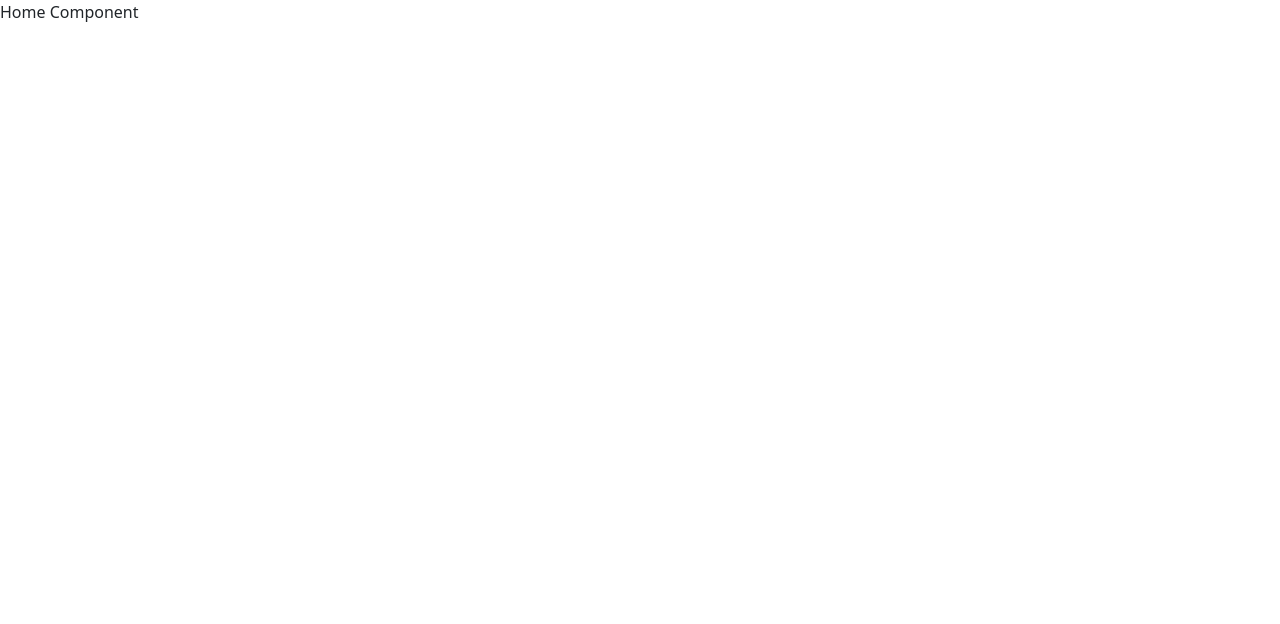
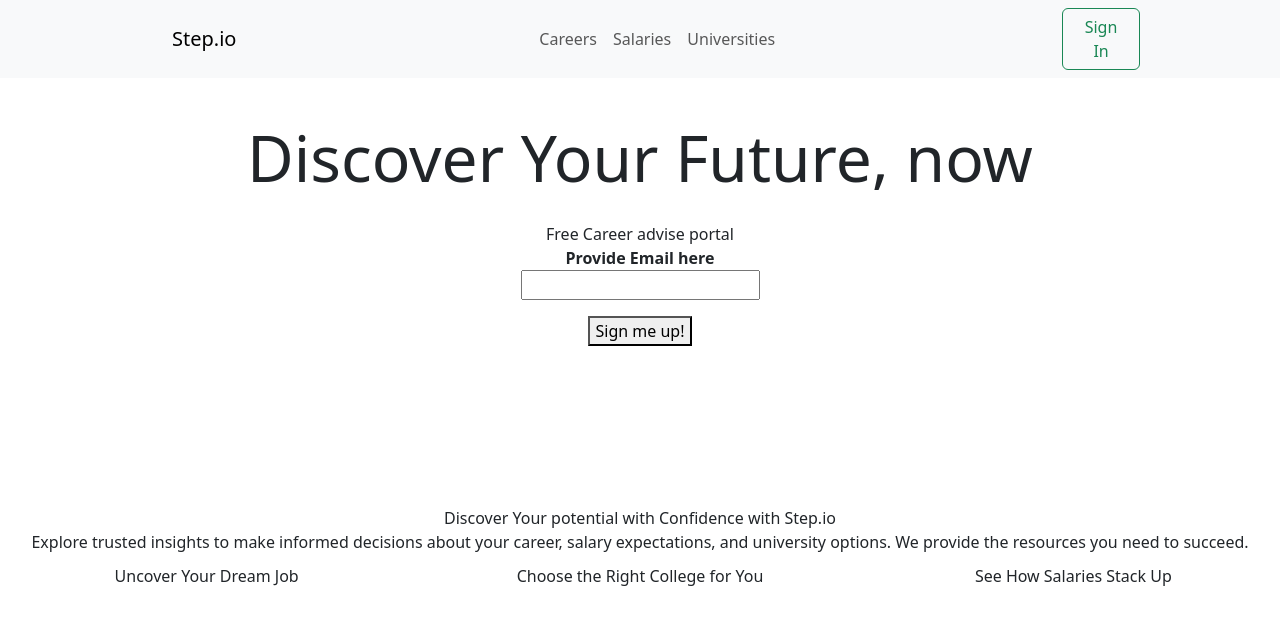
Before and after one commit to ronaldkwan93/final-assessment, a React (Vite) app in the folder client/: page /home in a window 1280 px wide. Shown: the top 624 px of the page. Built offline with nearby package versions, Linux system fonts and the light colour scheme.

Commit message:
created home page

```diff
--- a/client/package.json
+++ b/client/package.json
@@ -12,7 +12,9 @@
   "dependencies": {
     "axios": "^1.7.2",
     "bootstrap": "^5.3.3",
+    "mdb-react-ui-kit": "^8.0.0",
     "react": "^18.3.1",
+    "react-bootstrap": "^2.10.4",
     "react-dom": "^18.3.1",
     "react-router-dom": "^6.25.1"
   },
--- a/client/src/App.jsx
+++ b/client/src/App.jsx
@@ -1,26 +1,22 @@
-import 'bootstrap/dist/css/bootstrap.min.css'
-import Signup from './Signup'
-import Login from './Login'
-import Home from './Home'
-import { BrowserRouter, Routes, Route } from 'react-router-dom'
-
+import "bootstrap/dist/css/bootstrap.min.css";
+import Signup from "./pages/Signup";
+import Login from "./pages/Login";
+import Home from "./pages/Home";
+import { BrowserRouter, Routes, Route } from "react-router-dom";
 
 function App() {
-
-
   return (
     <div>
       <BrowserRouter>
         <Routes>
-          <Route path='/register' element={<Signup />} />
-          <Route path='/login' element={<Login />} />
-          <Route path='/home' element={<Home />} />
-
-
+          <Route path="/" element={<Home />} />
+          <Route path="/register" element={<Signup />} />
+          <Route path="/login" element={<Login />} />
+          <Route path="/home" element={<Home />} />
         </Routes>
       </BrowserRouter>
     </div>
-  )
+  );
 }
 
-export default App
+export default App;
--- a/client/src/Home.jsx
+++ /dev/null
@@ -1,11 +0,0 @@
-import React from 'react'
-
-const Home = () => {
-  return (
-    <div>
-      <div>Home Component</div>
-    </div>
-  )
-}
-
-export default Home
--- /dev/null
+++ b/client/src/components/Footer.jsx
@@ -0,0 +1,128 @@
+import React from 'react';
+import { MDBFooter, MDBContainer, MDBRow, MDBCol, MDBIcon } from 'mdb-react-ui-kit';
+
+
+const Footer = () => {
+  return (
+    <MDBFooter bgColor='light' className='text-center text-lg-start text-muted'>
+      <section className='d-flex justify-content-center justify-content-lg-between p-4 border-bottom'>
+        <div className='me-5 d-none d-lg-block'>
+          <span>Get connected with us on social networks:</span>
+        </div>
+
+        <div>
+          <a href='' className='me-4 text-reset'>
+            <MDBIcon color='secondary' fab icon='facebook-f' />
+          </a>
+          <a href='' className='me-4 text-reset'>
+            <MDBIcon color='secondary' fab icon='twitter' />
+          </a>
+          <a href='' className='me-4 text-reset'>
+            <MDBIcon color='secondary' fab icon='google' />
+          </a>
+          <a href='' className='me-4 text-reset'>
+            <MDBIcon color='secondary' fab icon='instagram' />
+          </a>
+          <a href='' className='me-4 text-reset'>
+            <MDBIcon color='secondary' fab icon='linkedin' />
+          </a>
+          <a href='' className='me-4 text-reset'>
+            <MDBIcon color='secondary' fab icon='github' />
+          </a>
+        </div>
+      </section>
+
+      <section className=''>
+        <MDBContainer className='text-center text-md-start mt-5'>
+          <MDBRow className='mt-3'>
+            <MDBCol md='3' lg='4' xl='3' className='mx-auto mb-4'>
+              <h6 className='text-uppercase fw-bold mb-4'>
+                <MDBIcon color='secondary' icon='gem' className='me-3' />
+                Company name
+              </h6>
+              <p>
+                Here you can use rows and columns to organize your footer content. Lorem ipsum dolor sit
+                amet, consectetur adipisicing elit.
+              </p>
+            </MDBCol>
+
+            <MDBCol md='2' lg='2' xl='2' className='mx-auto mb-4'>
+              <h6 className='text-uppercase fw-bold mb-4'>Products</h6>
+              <p>
+                <a href='#!' className='text-reset'>
+                  Angular
+                </a>
+              </p>
+              <p>
+                <a href='#!' className='text-reset'>
+                  React
+                </a>
+              </p>
+              <p>
+                <a href='#!' className='text-reset'>
+                  Vue
+                </a>
+              </p>
+              <p>
+                <a href='#!' className='text-reset'>
+                  Laravel
+                </a>
+              </p>
+            </MDBCol>
+
+            <MDBCol md='3' lg='2' xl='2' className='mx-auto mb-4'>
+              <h6 className='text-uppercase fw-bold mb-4'>Useful links</h6>
+              <p>
+                <a href='#!' className='text-reset'>
+                  Pricing
+                </a>
+              </p>
+              <p>
+                <a href='#!' className='text-reset'>
+                  Settings
+                </a>
+              </p>
+              <p>
+                <a href='#!' className='text-reset'>
+                  Orders
+                </a>
+              </p>
+              <p>
+                <a href='#!' className='text-reset'>
+                  Help
+                </a>
+              </p>
+            </MDBCol>
+
+            <MDBCol md='4' lg='3' xl='3' className='mx-auto mb-md-0 mb-4'>
+              <h6 className='text-uppercase fw-bold mb-4'>Contact</h6>
+              <p>
+                <MDBIcon color='secondary' icon='home' className='me-2' />
+                New York, NY 10012, US
+              </p>
+              <p>
+                <MDBIcon color='secondary' icon='envelope' className='me-3' />
+                info@example.com
+              </p>
+              <p>
+                <MDBIcon color='secondary' icon='phone' className='me-3' /> + 01 234 567 88
+              </p>
+              <p>
+                <MDBIcon color='secondary' icon='print' className='me-3' /> + 01 234 567 89
+              </p>
+            </MDBCol>
+          </MDBRow>
+        </MDBContainer>
+      </section>
+
+      <div className='text-center p-4' style={{ backgroundColor: 'rgba(0, 0, 0, 0.05)' }}>
+        © 2021 Copyright:
+        <a className='text-reset fw-bold' href='https://mdbootstrap.com/'>
+          MDBootstrap.com
+        </a>
+      </div>
+    </MDBFooter>
+  )
+}
+
+export default Footer
--- /dev/null
+++ b/client/src/components/Navbar.css
@@ -0,0 +1,13 @@
+.navbar .mx-auto {
+    width: 80%; /* Adjust width as needed */
+    display: flex;
+    justify-content: center;
+  }
+
+.NavTitle {
+    margin-left: 10rem;
+}
+
+.NavSignIn {
+    margin-right: 8rem;
+}
--- /dev/null
+++ b/client/src/components/Navbar.jsx
@@ -0,0 +1,44 @@
+import React from 'react'
+import Button from 'react-bootstrap/Button';
+import Container from 'react-bootstrap/Container';
+import Form from 'react-bootstrap/Form';
+import Nav from 'react-bootstrap/Nav';
+import Navbar from 'react-bootstrap/Navbar';
+import './Navbar.css'
+import { useNavigate } from 'react-router-dom';
+
+
+const NavbarHome = () => {
+    const navigate = useNavigate();
+    const handleClick = () => {
+        navigate('/login');
+      };
+  return (
+    <Navbar expand="lg" className="bg-body-tertiary navbar">
+      <Container fluid>
+        <Navbar.Brand href="#" className="NavTitle">Step.io</Navbar.Brand>
+        <Navbar.Toggle aria-controls="navbarScroll" />
+        <Navbar.Collapse id="navbarScroll">
+          <div className="mx-auto d-flex">
+            <Nav className="m-auto">
+              <Nav.Link href="#action1">Careers</Nav.Link>
+              <Nav.Link href="#action2">Salaries</Nav.Link>
+              <Nav.Link href="#action3">Universities</Nav.Link>
+            </Nav>
+          </div>
+          <Form className="d-flex">
+            {/* <Form.Control
+              type="search"
+              placeholder="Search"
+              className="me-2"
+              aria-label="Search"
+            /> */}
+          </Form>
+          <Button variant="outline-success" className='NavSignIn' onClick={handleClick}>Sign In</Button>
+        </Navbar.Collapse>
+      </Container>
+    </Navbar>
+  )
+}
+
+export default NavbarHome
--- /dev/null
+++ b/client/src/pages/Home.css
@@ -0,0 +1,46 @@
+.HomeTitle {
+  margin-top: 2rem;
+  text-align: center;
+  font-size: 5vw;
+  margin-bottom: 1rem;
+}
+
+.midText{
+    text-align: center;
+}
+
+html,
+body {
+  height: 100%;
+  margin: 0;
+}
+
+body {
+  display: flex;
+  flex-direction: column;
+}
+
+.App {
+  flex: 1;
+}
+
+.info-container {
+    display: flex;
+    justify-content: space-around; /* Adjust spacing between items */
+    align-items: center; /* Center items vertically */
+    flex-wrap: wrap; /* Wrap items on smaller screens */
+    gap: 20px; /* Optional: Adds spacing between items */
+    padding-bottom: 50rem;
+  }
+
+  .info-item {
+    flex: 1;
+    text-align: center;
+    padding: 10px;
+    /* Optional: Add other styling like border, background, etc. */
+  }
+
+.HomeContent button {
+    margin-top: 1rem;
+    margin-bottom: 10rem;
+}
--- /dev/null
+++ b/client/src/pages/Home.jsx
@@ -0,0 +1,53 @@
+import React from "react";
+import NavbarHome from "../components/Navbar";
+import "./Home.css";
+import Footer from "../components/Footer";
+import { useNavigate } from "react-router-dom";
+
+const Home = () => {
+  const navigate = useNavigate();
+
+  const handleClick = () => {
+
+    navigate('/register');
+  };
+
+  return (
+    <div className="App">
+      <NavbarHome />
+      <main className="HomeContent">
+        <div className="HomeTitle">Discover Your Future, now</div>
+        <div className="midText">
+        <div>Free Career advise portal</div>
+        <div><label htmlFor="email">
+              <strong>Provide Email here</strong>
+            </label></div>
+            <form action="">
+        <input type="email" required />
+              <div>
+                <button onClick={handleClick}>Sign me up! </button>
+              </div>
+            </form>
+        <div>
+          </div>
+
+        <div>Discover Your potential with Confidence with Step.io</div>
+        <div>
+          Explore trusted insights to make informed decisions about your career,
+          salary expectations, and university options. We provide the resources
+          you need to succeed.
+        </div>
+
+        </div>
+        <div className="info-container">
+          <div className="info-item">Uncover Your Dream Job</div>
+          <div className="info-item">Choose the Right College for You</div>
+          <div className="info-item">See How Salaries Stack Up</div>
+        </div>
+      </main>
+      <Footer />
+    </div>
+  );
+};
+
+export default Home;
--- a/client/src/Login.jsx
+++ b/client/src/pages/Login.jsx
@@ -34,12 +34,7 @@ const Login = () => {
               <h2>Login</h2>
             </div>
             <div class="col-sm d-flex justify-content-end">
-              <Link
-                to="/register"
-                className="btn btn-default border bg-light rounded-0 text-decoration-none"
-              >
-                return
-              </Link>
+
             </div>
           </div>
         </div>
@@ -69,6 +64,12 @@ const Login = () => {
               className="form-control rounded-0"
               onChange={(e) => setPassword(e.target.value)}
             />
+            <Link
+                to="/register"
+                className="border bg-light rounded-0 text-decoration-none "
+              >
+                I don't have an account
+              </Link>
           </div>
           <button type="submit" className="btn btn-success w-100 rounded-0">
             Login
--- a/client/src/Signup.jsx
+++ b/client/src/pages/Signup.jsx
@@ -53,7 +53,22 @@ const Signup = () => {
   return (
     <div className="d-flex justify-content-center align-items-center bg-secondary vh-100">
       <div className="bg-white p-3 rounded w-50">
-        <h2>Register</h2>
+      <div class="container">
+          <div class="row align-items-center">
+            <div class="col-sm d-flex justify-content-start">
+              <h2>Register</h2>
+            </div>
+            <div class="col-sm d-flex justify-content-end">
+              <Link
+                to="/home"
+                className="btn btn-default border bg-light rounded-0 text-decoration-none"
+              >
+                return
+              </Link>
+            </div>
+          </div>
+        </div>
+
         <form onSubmit={handleSubmit}>
           <div className="mb-3">
             <label htmlFor="email">
```
Also changed, not shown: client/src/main.jsx (+6 -7 lines), 1 other file (tests, documents, lock files or other folders).
